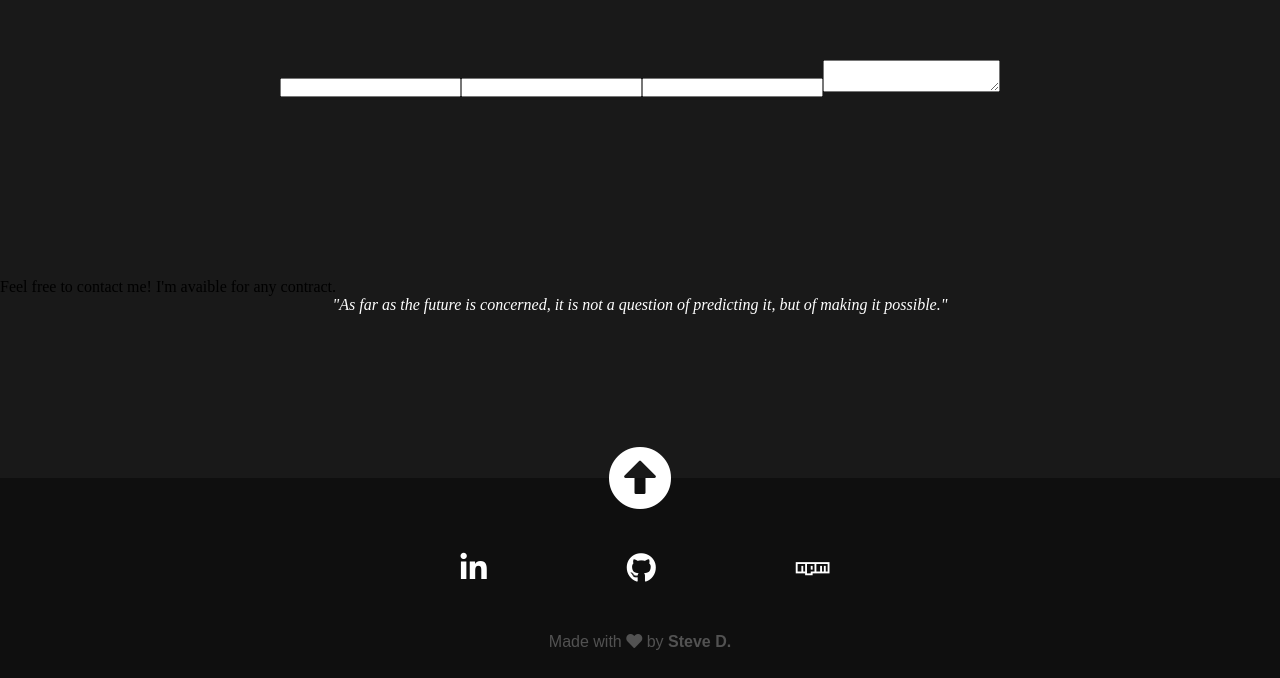
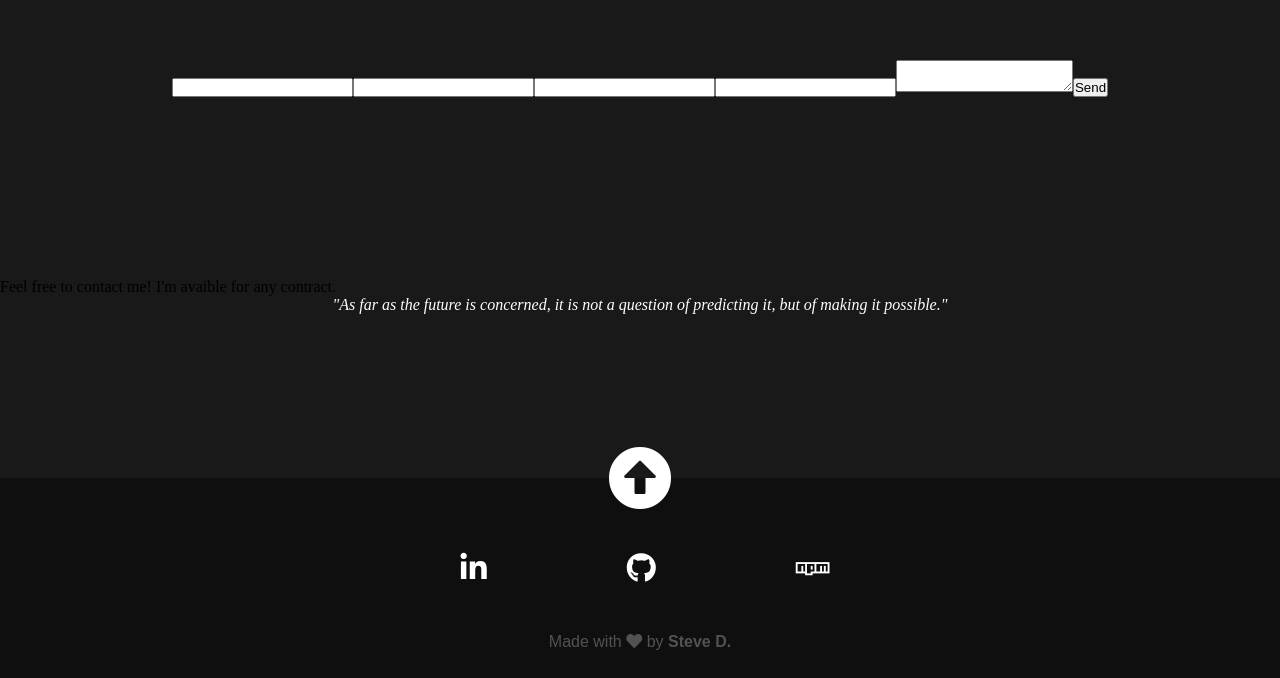
Before and after one commit to Stev07/Resume, a React (Vite) app: page / in a window 1280 px wide. Shown: the part 2922-3600 px from the top of the page. Built offline with nearby package versions, Linux system fonts and the light colour scheme.

Commit message:
formspree

```diff
--- a/src/Components/Form.js
+++ b/src/Components/Form.js
@@ -8,8 +8,10 @@ class Form extends React.Component {
         <form action="https://formspree.io/steve.dossin@gmail.com" method="POST">
             <input type="text" name="firstname" />
             <input type="text" name="lastname" />
+            <input type="email" name="_replyto" />
             <input type="text" name="subject" />
             <textarea type="text" name="subject" />
+            <input type="submit" value="Send" />
         </form>
       </div>
     );
```
Also changed, not shown: 5 other files (tests, documents, lock files or other folders).
